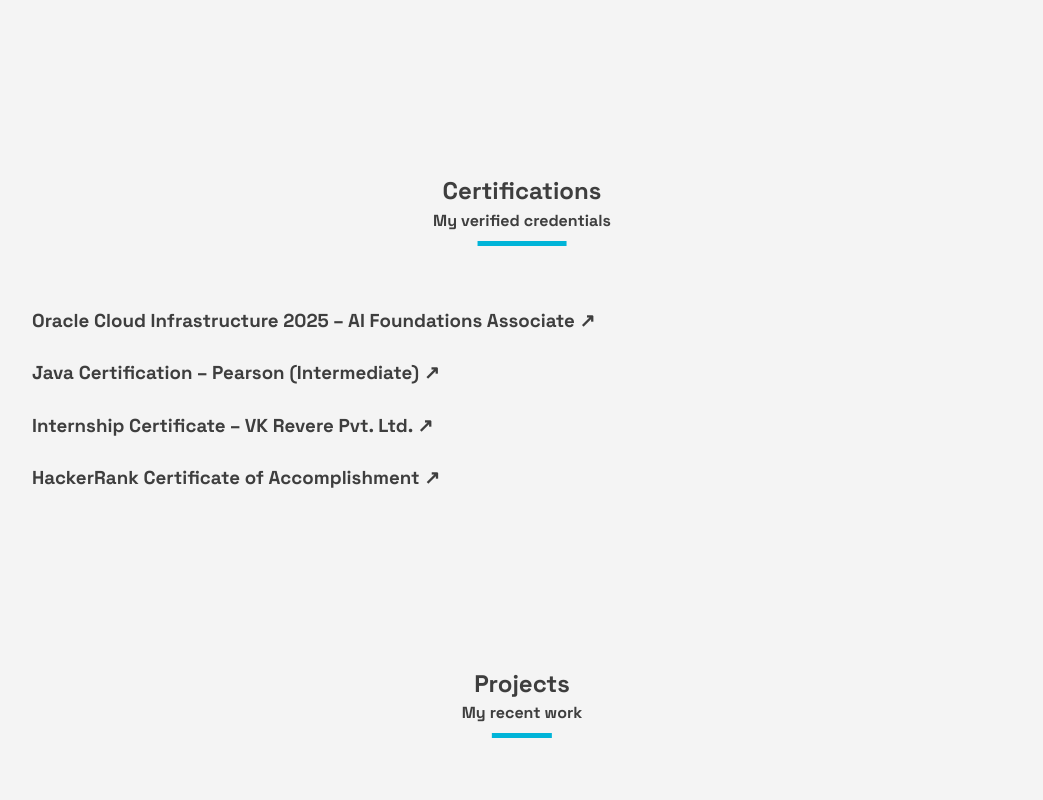
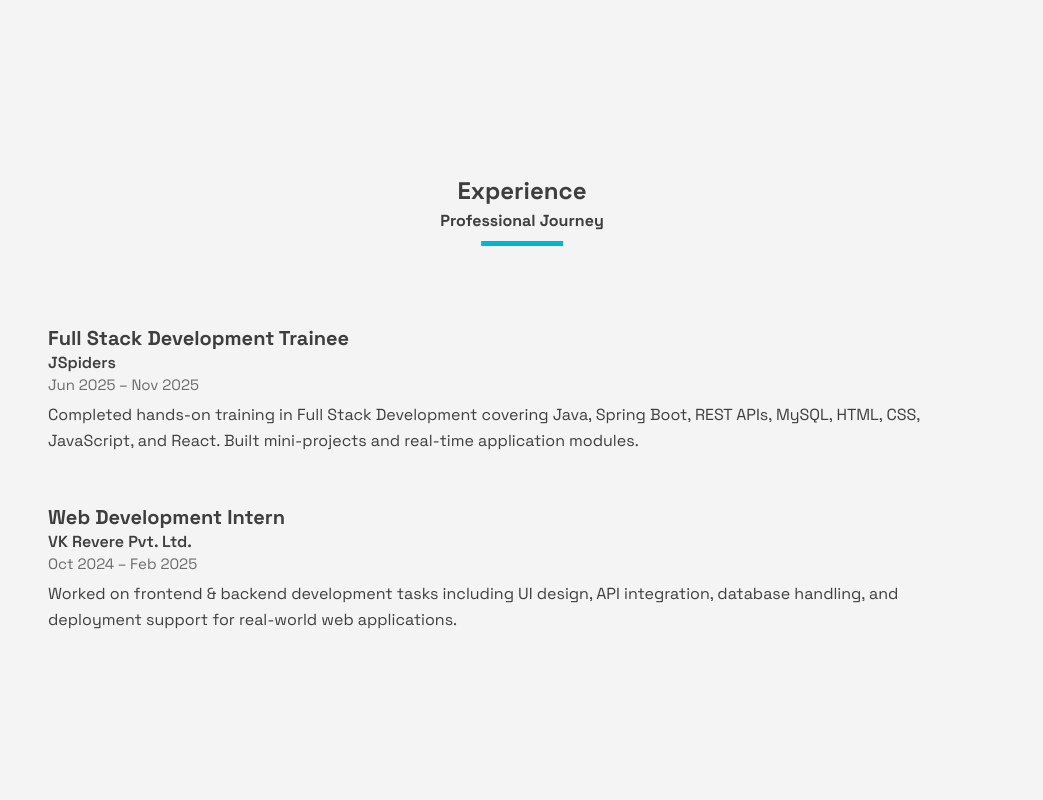
Before and after one commit to sanketpatil9901/PortFolio, a plain HTML site: page index.html in a window 1280 px wide. Shown: the part 1956-2756 px from the top of the page, without its empty margins (118-1161 px from the left). Drawn offline with nearby package versions, Linux system fonts and the light colour scheme.

Commit message:
Added Experience

```diff
--- a/assets/css/main.css
+++ b/assets/css/main.css
@@ -749,3 +749,36 @@ body {
   align-items: start;
   gap: 3rem;
 }
+/* EXPERIENCE SECTION */
+
+.experience__wrapper{
+    gap: 2rem;
+}
+
+.experience__item{
+    background: rgba(255,255,255,0.05);
+    padding: 1.5rem;
+    border-radius: 12px;
+    border: 1px solid rgba(255,255,255,0.08);
+}
+
+.experience__title{
+    font-size: 2rem;
+    margin-bottom: 0.3rem;
+}
+
+.experience__company{
+    color: var(--primary-color);
+    font-weight: 600;
+}
+
+.experience__date{
+    display: block;
+    margin: 0.4rem 0 0.8rem;
+    font-size: 1.5rem;
+    opacity: 0.75;
+}
+
+.experience__description{
+    line-height: 1.6;
+}
--- a/index.html
+++ b/index.html
@@ -38,6 +38,7 @@
                         <li class="nav__item"><a href="#hero" class="nav__link">Home</a></li>
                         <li class="nav__item"><a href="#about" class="nav__link">About</a></li>
                         <li class="nav__item"><a href="#qualification" class="nav__link">Qualification</a></li>
+                        <li class="nav__item"><a href="#experience" class="nav__link">Experience</a></li>
                         <li class="nav__item"><a href="#certification" class="nav__link">Certifications</a></li>
                         <li class="nav__item"><a href="#project" class="nav__link">Projects</a></li>
                         <li class="nav__item"><a href="#contact" class="nav__link">Contact</a></li>
@@ -169,6 +170,43 @@
 
             </div>
         </section>
+<!-- Experience Section -->
+<section id="experience" class="section experience">
+    <div class="container">
+
+        <div class="section__header">
+            <h2 class="section__title">Experience</h2>
+            <span class="section__subtitle">Professional Journey</span>
+        </div>
+
+        <div class="experience__wrapper d-grid">
+
+            <div class="experience__item">
+                <h3 class="experience__title">Full Stack Development Trainee</h3>
+                <p class="experience__company">JSpiders</p>
+                <span class="experience__date">Jun 2025 – Nov 2025</span>
+                <p class="experience__description">
+                    Completed hands-on training in Full Stack Development covering
+                    Java, Spring Boot, REST APIs, MySQL, HTML, CSS, JavaScript, and React.
+                    Built mini-projects and real-time application modules.
+                </p>
+            </div>
+
+            <div class="experience__item">
+                <h3 class="experience__title">Web Development Intern</h3>
+                <p class="experience__company">VK Revere Pvt. Ltd.</p>
+                <span class="experience__date">Oct 2024 – Feb 2025</span>
+                <p class="experience__description">
+                    Worked on frontend & backend development tasks including UI design,
+                    API integration, database handling, and deployment support for real-world
+                    web applications.
+                </p>
+            </div>
+
+        </div>
+
+    </div>
+</section>
 
         <!-- Certifications Section -->
         <section id="certification" class="section certification">
```
